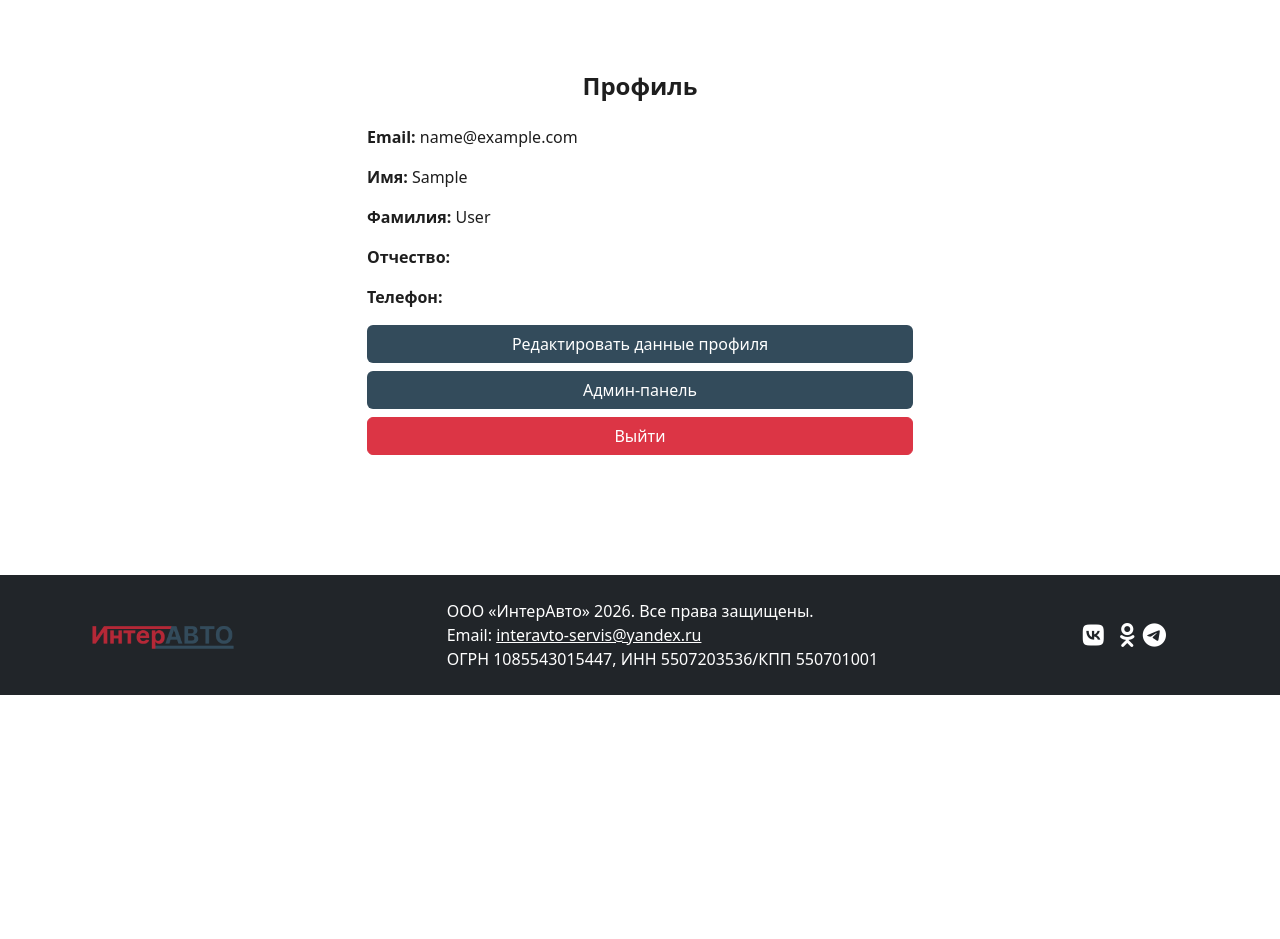
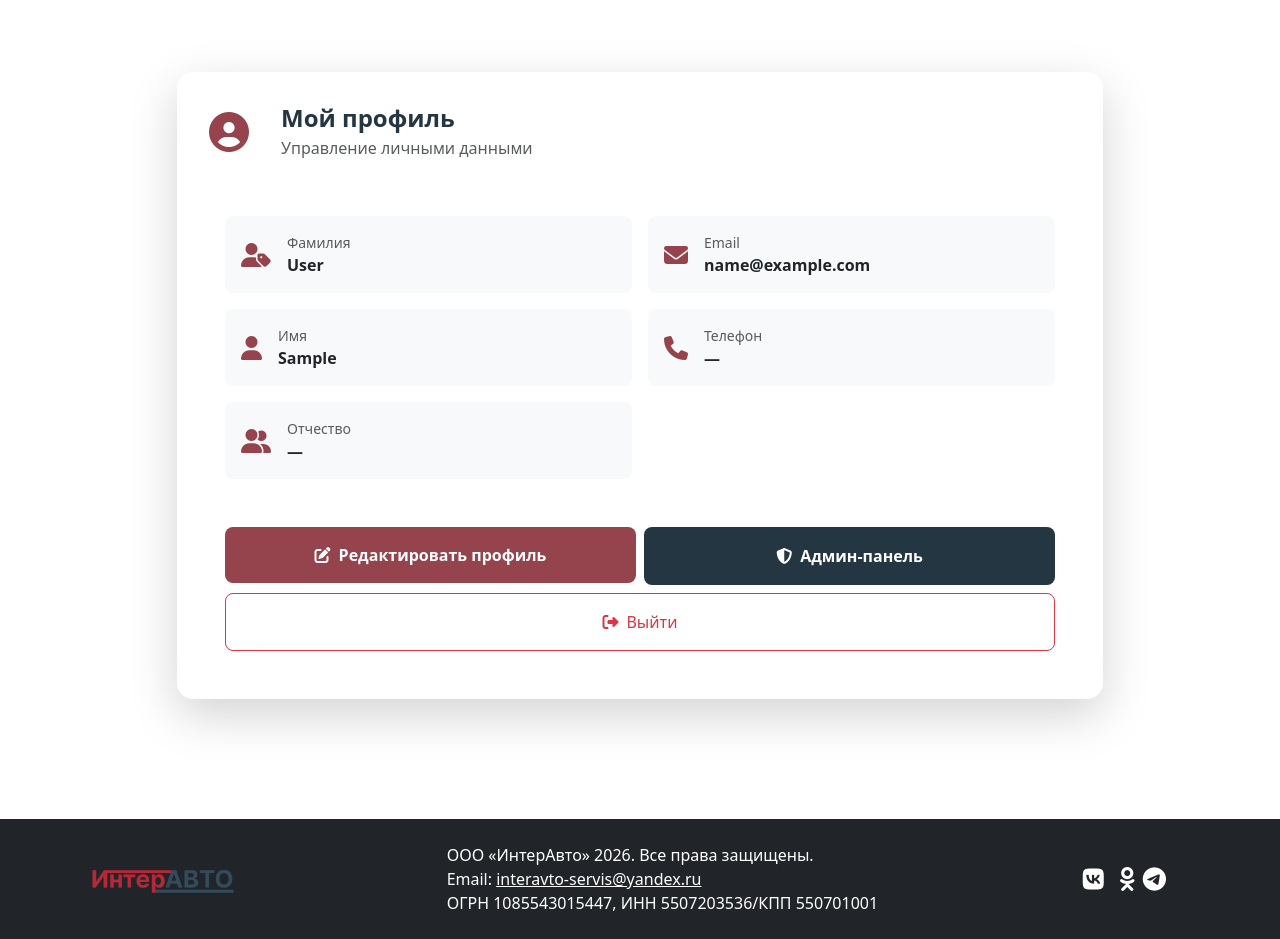
Before and after one commit to katyabak/avto_serv, a Django app: page /account/ in a window 1280 px wide. Shown: the part 96-1035 px from the top of the page. Before the commit the page ends 791 px from the top, so only its background shows below. Run offline with Django 5.2, Linux system fonts and the light colour scheme; the visitor is signed in with stand-in values (Sample User, id 1).

Commit message:
feat: added page for client's applications and fixed design on profile page

```diff
--- a/interauto/account/urls.py
+++ b/interauto/account/urls.py
@@ -13,6 +13,7 @@ urlpatterns = [
     path('application/success/', views.application_success, name='application_success'),
     path('application/<int:application_id>/update-status/', views.update_application_status,
          name='update_application_status'),
+    path('my_applications/', views.my_applications, name='my_applications'),
     path('appointment/', views.appointment, name='appointment'),
     path('appointment/success/', views.appointment_success, name='appointment_success'),
     path('appointment/busy-times/', views.get_busy_times, name='busy_times'),
--- a/interauto/account/views.py
+++ b/interauto/account/views.py
@@ -16,8 +16,6 @@ from account import constants
 def profile(request):
     user = request.user
 
-    applications = user.applications.all().order_by('-created_at')
-
     if request.method == 'POST':
         form = ClientUpdateForm(request.POST, instance=user)
         if form.is_valid():
@@ -31,8 +29,7 @@ def profile(request):
     return render(request, 'account/profile.html', {
         'user': user,
         'form': form,
-        'edit_mode': edit_mode,
-        'applications': applications
+        'edit_mode': edit_mode
     })
 
 
@@ -63,6 +60,17 @@ def login_view(request):
     else:
         form = LoginForm()
     return render(request, 'account/login.html', {'form': form})
+
+
+@login_required(login_url='/account/login/')
+def my_applications(request):
+    user = request.user
+    applications = user.applications.all().order_by('-created_at')
+
+    return render(request, 'account/my_applications.html', {
+        'user': user,
+        'applications': applications
+    })
 
 
 @login_required(login_url='/account/login/')
--- a/interauto/templates/account/profile.html
+++ b/interauto/templates/account/profile.html
@@ -4,108 +4,149 @@
 {% block content %}
 <div class="container py-5">
     <div class="row justify-content-center">
-        <!-- ЛЕВАЯ ЧАСТЬ (ПРОФИЛЬ) -->
-        <div class="{% if not user.is_staff %}col-md-4{% else %}col-md-6{% endif %}">
-            <div class="text-center mb-4">
-                <h4 class="fw-bold">Профиль</h4>
+        <div class="col-12 col-lg-10">
+            <div class="card border-0 shadow-lg rounded-4 overflow-hidden">
+                <div class="card-header bg-white border-0 pt-4 pb-0">
+                    <div class="d-flex align-items-center gap-3">
+                        <div class="p-3 rounded-3" style="background: white;">
+                            <i class="fas fa-user-circle fs-1" style="color: #95444d;"></i>
                         </div>
-
+                        <div>
+                            <h4 class="fw-bold mb-1" style="color: #243642;">Мой профиль</h4>
+                            <p class="text-muted mb-0">Управление личными данными</p>
+                        </div>
+                    </div>
+                </div>
+                <div class="card-body p-4 p-lg-5">
                     {% if edit_mode %}
                     <form method="post">
                         {% csrf_token %}
                         {% for field in form %}
                         <div class="mb-3">
                             {{ field.label_tag }}
-                    {{ field|add_class:"form-control" }}
+                            {{ field|add_class:"form-control rounded-3 py-2" }}
                         </div>
                         {% endfor %}
-                <button type="submit" class="btn w-100" style="background-color: #334B5B; color: #ffffff;">
-                    Сохранить
+                        <div class="d-grid gap-2 mt-4">
+                            <button type="submit" class="btn py-3 rounded-3 fw-bold"
+                                    style="background: #95444d; color: white; border: none;">
+                                <i class="fas fa-save me-2"></i>Сохранить
                             </button>
-                <a href="/account/" class="btn w-100 mt-2 btn-secondary">Отмена</a>
+                            <a href="/account/" class="btn btn-outline-secondary py-3 rounded-3">
+                                <i class="fas fa-times me-2"></i>Отмена
+                            </a>
+                        </div>
                     </form>
                     {% else %}
-            <p><strong>Email:</strong> {{ user.email }}</p>
-            <p><strong>Имя:</strong> {{ user.first_name }}</p>
-            <p><strong>Фамилия:</strong> {{ user.last_name }}</p>
-            <p><strong>Отчество:</strong> {{ user.middle_name }}</p>
-            <p><strong>Телефон:</strong> {{ user.phone_number }}</p>
+                    <!-- Данные профиля -->
+                    <div class="row g-3 mb-5">
+                        <div class="col-md-6">
+                            <div class="d-flex align-items-center gap-3 p-3 bg-light rounded-3">
+                                <i class="fas fa-user-tag fs-4" style="color: #95444d;"></i>
+                                <div>
+                                    <small class="text-muted d-block">Фамилия</small>
+                                    <span class="fw-semibold">{{ user.last_name|default:"—" }}</span>
+                                </div>
+                            </div>
+                        </div>
+                        <div class="col-md-6">
+                            <div class="d-flex align-items-center gap-3 p-3 bg-light rounded-3">
+                                <i class="fas fa-envelope fs-4" style="color: #95444d;"></i>
+                                <div>
+                                    <small class="text-muted d-block">Email</small>
+                                    <span class="fw-semibold">{{ user.email }}</span>
+                                </div>
+                            </div>
+                        </div>
+                        <div class="col-md-6">
+                            <div class="d-flex align-items-center gap-3 p-3 bg-light rounded-3">
+                                <i class="fas fa-user fs-4" style="color: #95444d;"></i>
+                                <div>
+                                    <small class="text-muted d-block">Имя</small>
+                                    <span class="fw-semibold">{{ user.first_name|default:"—" }}</span>
+                                </div>
+                            </div>
+                        </div>
+                        <div class="col-md-6">
+                            <div class="d-flex align-items-center gap-3 p-3 bg-light rounded-3">
+                                <i class="fas fa-phone fs-4" style="color: #95444d;"></i>
+                                <div>
+                                    <small class="text-muted d-block">Телефон</small>
+                                    <span class="fw-semibold">{{ user.phone_number|default:"—" }}</span>
+                                </div>
+                            </div>
+                        </div>
+                        <div class="col-md-6">
+                            <div class="d-flex align-items-center gap-3 p-3 bg-light rounded-3">
+                                <i class="fas fa-user-friends fs-4" style="color: #95444d;"></i>
+                                <div>
+                                    <small class="text-muted d-block">Отчество</small>
+                                    <span class="fw-semibold">{{ user.middle_name|default:"—" }}</span>
+                                </div>
+                            </div>
+                        </div>
+                    </div>
 
-            <a href="/account/?edit=1" class="btn w-100 mb-2"
-               style="background-color: #334B5B; color: #ffffff;">
-                Редактировать данные профиля
+                    <!-- Кнопки - разные для клиента и менеджера -->
+                    {% if user.is_staff %}
+                    <!-- Для менеджера - только две кнопки в одну строку -->
+                    <div class="row g-2">
+                        <div class="col-md-6">
+                            <a href="/account/?edit=1" class="btn w-100 py-3 rounded-3 fw-bold"
+                               style="background: #95444d; color: white; border: none;">
+                                <i class="fas fa-edit me-2"></i>Редактировать профиль
                             </a>
-
-            {% if user.is_staff %}
-            <a href="/account/list/" class="btn w-100 mb-2"
-               style="background-color: #334B5B; color: #ffffff;">
-                Админ-панель
+                        </div>
+                        <div class="col-md-6">
+                            <a href="/account/list/" class="btn w-100 py-3 rounded-3 fw-bold"
+                               style="background: #243642; color: white;">
+                                <i class="fas fa-shield-alt me-2"></i>Админ-панель
                             </a>
+                        </div>
+                        <div class="col-md-12">
+                            <a href="/account/logout/" class="btn w-100 btn-outline-danger py-3 rounded-3">
+                                <i class="fas fa-sign-out-alt me-2"></i>Выйти
+                            </a>
+                        </div>
+                    </div>
                     {% else %}
-            <a href="/account/application/" class="btn w-100 mb-2"
-               style="background-color: #334B5B; color: #ffffff;">
-                Оформить заявку
+                    <!-- Для клиента - все кнопки как было -->
+                    <div class="row g-2">
+                        <div class="col-md-6">
+                            <a href="/account/?edit=1" class="btn w-100 py-3 rounded-3 fw-bold"
+                               style="background: #95444d; color: white; border: none;">
+                                <i class="fas fa-edit me-2"></i>Редактировать профиль
                             </a>
-            <a href="/account/appointment/" class="btn w-100 mb-2"
-               style="background-color: #334B5B; color: #ffffff;">
-                Записаться на СТО
+                        </div>
+                        <div class="col-md-6">
+                            <a href="/account/my_applications/" class="btn w-100 py-3 rounded-3 fw-bold"
+                               style="background: #95444d; color: white; border: none;">
+                                <i class="fas fa-clipboard-list me-2"></i>Мои заявки
                             </a>
+                        </div>
+                        <div class="col-md-6">
+                            <a href="/account/application/" class="btn w-100 py-3 rounded-3"
+                               style="background: #243642; color: white;">
+                                <i class="fas fa-shopping-cart me-2"></i>Оформить заявку
+                            </a>
+                        </div>
+                        <div class="col-md-6">
+                            <a href="/account/appointment/" class="btn w-100 py-3 rounded-3"
+                               style="background: #243642; color: white;">
+                                <i class="fas fa-calendar-alt me-2"></i>Записаться на СТО
+                            </a>
+                        </div>
+                        <div class="col-md-12">
+                            <a href="/account/logout/" class="btn w-100 btn-outline-danger py-3 rounded-3">
+                                <i class="fas fa-sign-out-alt me-2"></i>Выйти
+                            </a>
+                        </div>
+                    </div>
                     {% endif %}
-
-            <a href="/account/logout/" class="btn w-100 btn-danger">Выйти</a>
                     {% endif %}
                 </div>
-
-        <!-- ПРАВАЯ ЧАСТЬ (ЗАЯВКИ) - ТОЛЬКО ДЛЯ КЛИЕНТОВ -->
-        {% if not user.is_staff %}
-        <div class="col-md-8">
-            <h4 class="fw-bold mb-3">Мои заявки</h4>
-
-            {% if applications %}
-            <div class="table-responsive">
-                <table class="table table-bordered">
-                    <thead>
-                        <tr>
-                            <th>№</th>
-                            <th>Запчасть</th>
-                            <th>Доставка</th>
-                            <th>Комментарий</th>
-                            <th>Дата</th>
-                            <th>Статус</th>
-                        </tr>
-                    </thead>
-                    <tbody>
-                    {% for app in applications %}
-                    <tr>
-                        <td>{{ forloop.counter }}</td>
-                        <td>{{ app.detail }}</td>
-                        <td>
-                            {{ app.delivery }}
-                        </td>
-                        <td>{{ app.comment }}</td>
-                        <td>{{ app.created_at|date:"d.m.Y H:i" }}</td>
-                        <td>
-                            {% if app.status == 'waiting' %}
-                            <span class="badge bg-warning text-dark">На рассмотрении</span>
-                            {% elif app.status == 'accepted' %}
-                            <span class="badge bg-success">Принят</span>
-                            {% elif app.status == 'canceled' %}
-                            <span class="badge bg-danger">Отменено</span>
-                            {% endif %}
-                        </td>
-                    </tr>
-                    {% endfor %}
-                    </tbody>
-                </table>
             </div>
-            {% else %}
-            <div class="alert alert-info">
-                У вас пока нет заявок.
         </div>
-            {% endif %}
-        </div>
-        {% endif %}
-
     </div>
 </div>
 {% endblock %}
```
Also changed, not shown: interauto/templates/account/my_applications.html (added, +94 -0 lines). Lines whose indentation alone changed are shown as unchanged.
